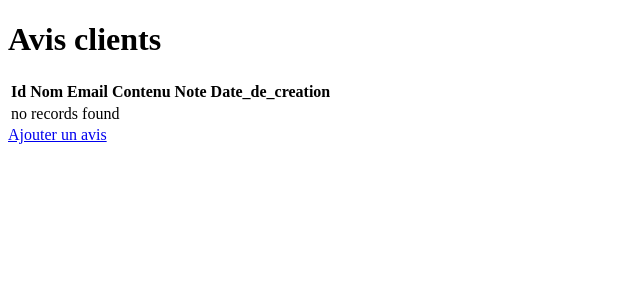
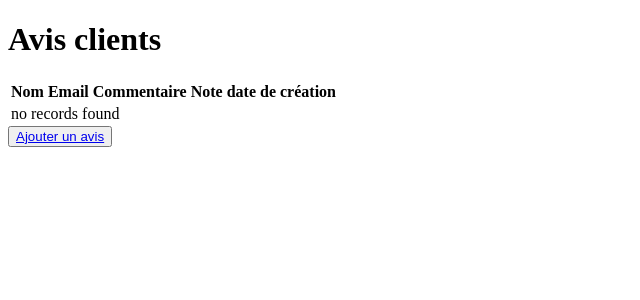
Before and after one commit to ugotrapp/symfony_formulaire_avis, a Symfony app: template templates/opinion/index.html.twig in a window 1280 px wide. Shown: the part 34-334 px from the top of the page, without its empty margins (0-640 px from the left). Run offline with Twig, Linux system fonts and the light colour scheme; the template is opened without the code that fills it, so the values that code supplies are empty; some libraries are stand-ins or nearby versions.

Commit message:
modifications buttons

```diff
--- a/templates/opinion/index.html.twig
+++ b/templates/opinion/index.html.twig
@@ -3,27 +3,26 @@
 {% block title %}{% endblock %}
 
 {% block body %}
-    <h1>Avis clients</h1>
+    <h1 class="text-success">Avis clients</h1>
 
-    <table class="table">
+   <table class="table table-hover">
         <thead>
             <tr>
-                <th>Id</th>
-                <th>Nom</th>
-                <th>Email</th>
-                <th>Contenu</th>
-                <th>Note</th>
-                <th>Date_de_creation</th>
+
+                <th scope="col">Nom</th>
+                <th scope="col">Email</th>
+                <th scope="col">Commentaire</th>
+                <th scope="col">Note</th>
+                <th scope="col">date de création</th>
                 {% if is_granted ('ROLE_ADMIN') %}
-                <th>actions</th>
+                <th scope="col">actions</th>
                 {% endif %}
 
             </tr>
         </thead>
         <tbody>
         {% for opinions in opinion %}
-            <tr>
-                <td>{{ opinions.id }}</td>
+            <tr class="table-active">
                 <td>{{ opinions.nom }}</td>
                 <td>{{ opinions.email }}</td>
                 <td>{% if opinions.active == 1 %}
@@ -34,14 +33,14 @@
 
                 <td>
                 {% if is_granted('ROLE_ADMIN') %}
-                    <a href="{{ path('opinion_show', {'id': opinions.id}) }}">détails</a>
-                    <a href="{{ path('opinion_edit', {'id': opinions.id}) }}">modifier</a>
+                    <button type="btn" class="btn btn-info" ><a href="{{ path('opinion_show', {'id': opinions.id}) }}">détails</button>
+                    <button type="btn" class="btn btn-info" ><a href="{{ path('opinion_edit', {'id': opinions.id}) }}">modifier</button>
                 {% endif %}
                 </td>
                 <td>
                 {% if is_granted('ROLE_ADMIN') %}{% if opinions.active == 1 %}<form method="post" action="{{ path('hide_content', {'id': opinions.id}) }}">
     <input type="hidden" name="_token" value="{{ csrf_token('hide_content' ~ opinions.id) }}">
-    <button type="btn   " class="btn btn-danger">masquer</button>
+    <button type="btn" class="btn btn-danger">masquer</button>
 </form> {% endif %} {% endif %}</td>
 
 <td>
@@ -58,5 +57,5 @@
         </tbody>
     </table>
 
-    <a href="{{ path('opinion_new') }}">Ajouter un avis</a>
+    <button type="btn" class="btn btn-success" ><a href="{{ path('opinion_new') }}">Ajouter un avis</button>
 {% endblock %}
```
